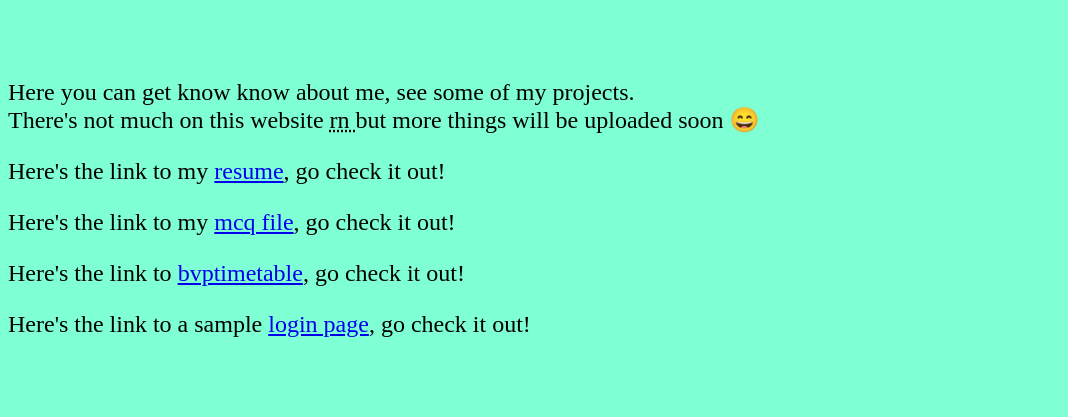
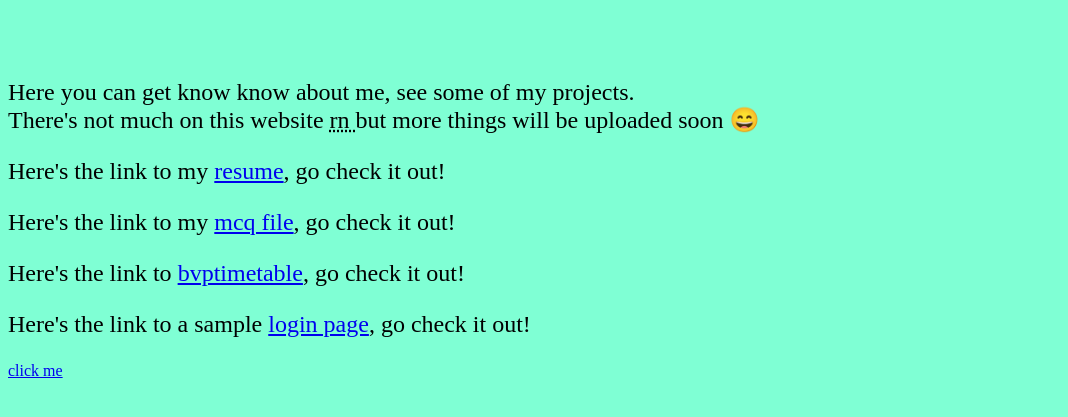
Before and after one commit to shivambehl15/sb-website, a plain HTML site: page index.html in a window 1280 px wide. Shown: the part 61-478 px from the top of the page, without its empty margins (0-1068 px from the left). Drawn offline with Linux system fonts and the light colour scheme.

Commit message:
Update index.html

```diff
--- a/index.html
+++ b/index.html
@@ -19,5 +19,6 @@
     <p>Here's the link to my <a href="https://shivambehl.me/sb-website/mcq.html"> mcq file</a>, go check it out!</p>
     <p>Here's the link to <a href="https://shivambehl.me/sb-website/bvptimetable.html"> bvptimetable</a>, go check it out!</p>
     <p>Here's the link to a sample <a href="https://shivambehl.me/sb-website/login.html"> login page</a>, go check it out!</p>
+    <a href="hbdddddeeeeeeeeeeee.html">click me</a>
 </body>
 </html>
```
